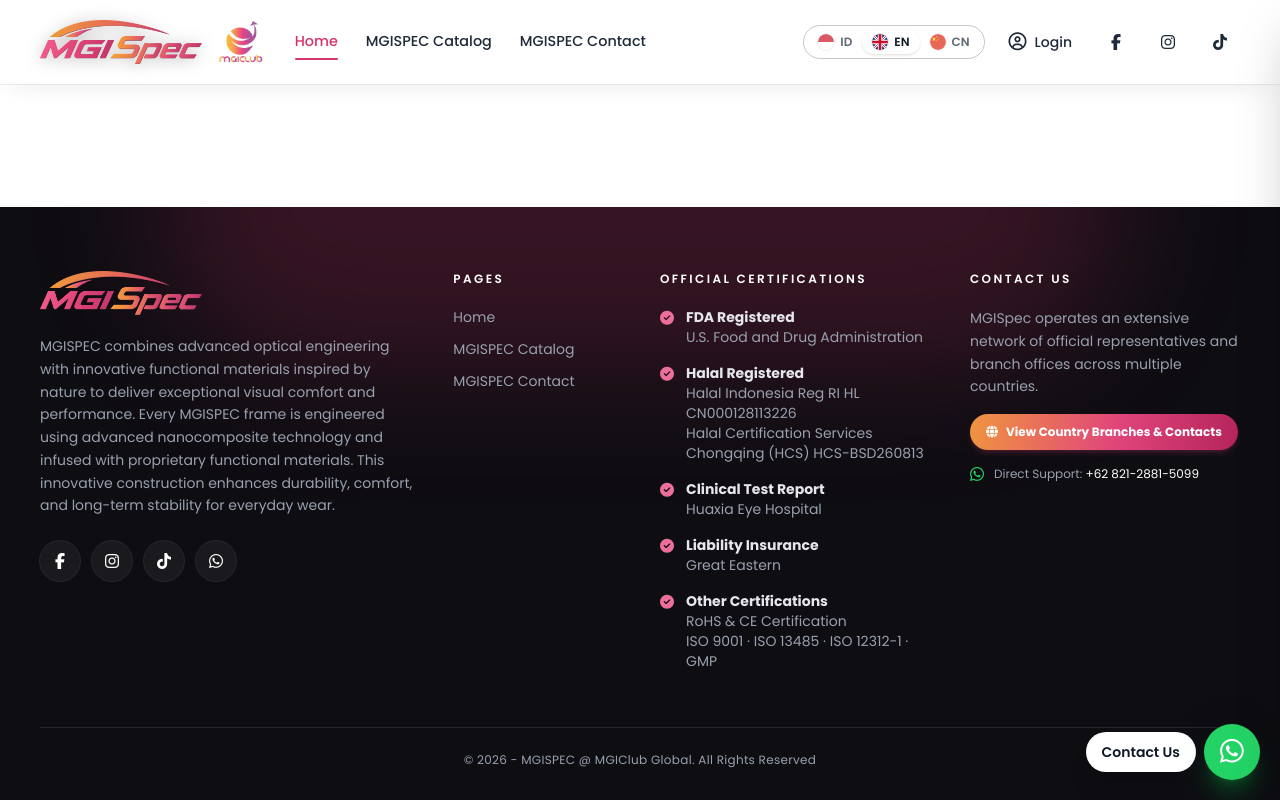
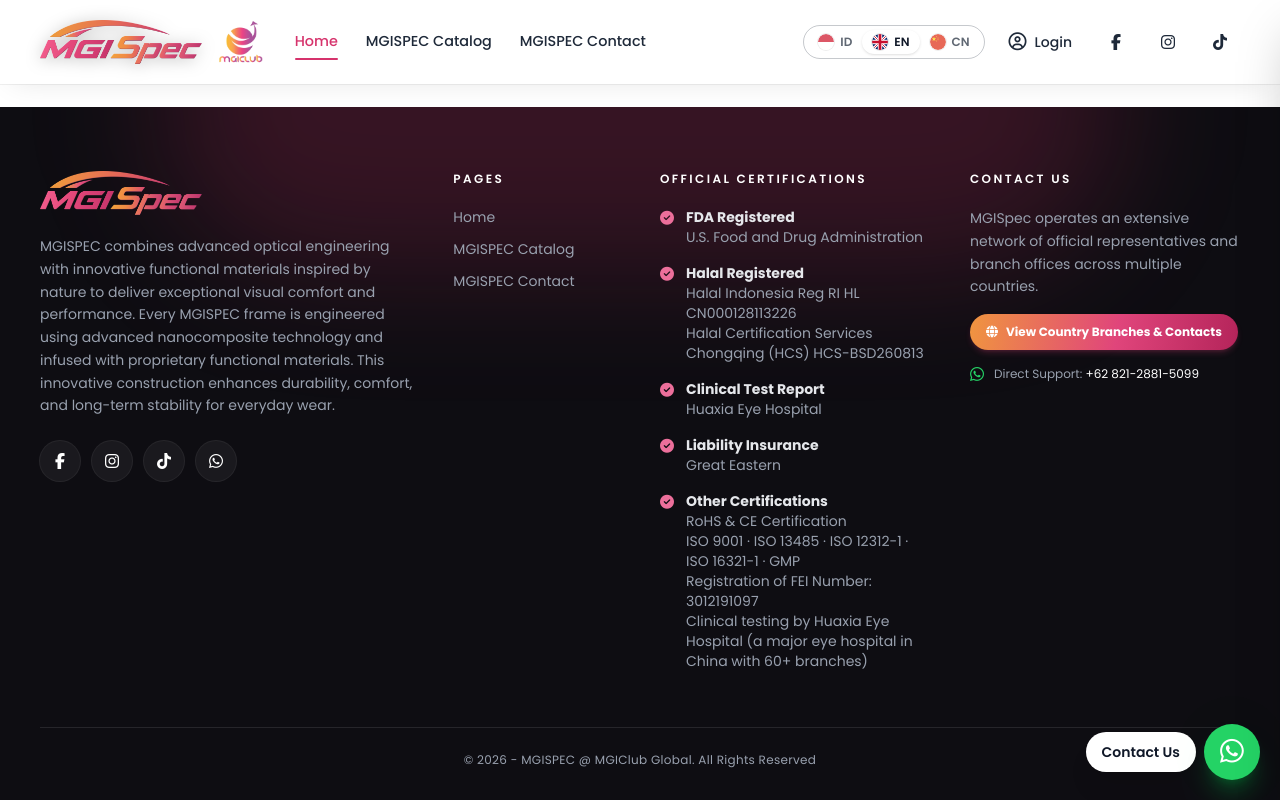
Before and after one commit to adiditm/MGISpec, a Laravel app: page /en in a window 1280 px wide. Run offline with Laravel 12, Linux system fonts and the light colour scheme; data comes from the database, SQL or seed files in the repository; data that the repository does not hold is empty; style sheets or scripts are compiled from the project's sources; parts of the project's set-up code (start-up, migrations or seed data) failed here and were passed over.

Commit message:
Footer: add FEI number, Huaxia clinical test and ISO 16321-1 to Other Certifications
Co-Authored-By: Claude Sonnet 5.5 <noreply@anthropic.com>

```diff
--- a/kacamata/mgispec/lang/cn.json
+++ b/kacamata/mgispec/lang/cn.json
@@ -42,6 +42,8 @@
     "Teknologi Medis": "医用科技",
     "Tentang Kami": "关于我们",
     "Sertifikasi Lainnya": "其他认证",
+    "Registrasi Nomor FEI": "FEI 编号注册",
+    "Uji Klinis dari Rumah Sakit Mata Huaxia (rumah sakit mata besar di Tiongkok dengan 60+ cabang)": "华夏眼科医院临床测试（中国大型眼科医院，拥有 60 多家分院）",
     "Terdaftar FDA": "FDA 注册",
     "Badan Pengawas Obat dan Makanan Amerika Serikat (U.S. FDA)": "美国食品药品监督管理局 (U.S. FDA)",
     "Terdaftar Halal": "清真注册",
--- a/kacamata/mgispec/lang/en.json
+++ b/kacamata/mgispec/lang/en.json
@@ -65,6 +65,8 @@
     "WhatsApp Pusat": "Global WhatsApp",
     "Login Member": "Member Login",
     "Sertifikasi Lainnya": "Other Certifications",
+    "Registrasi Nomor FEI": "Registration of FEI Number",
+    "Uji Klinis dari Rumah Sakit Mata Huaxia (rumah sakit mata besar di Tiongkok dengan 60+ cabang)": "Clinical testing by Huaxia Eye Hospital (a major eye hospital in China with 60+ branches)",
     "Terdaftar FDA": "FDA Registered",
     "Badan Pengawas Obat dan Makanan Amerika Serikat (U.S. FDA)": "U.S. Food and Drug Administration",
     "Terdaftar Halal": "Halal Registered",
--- a/kacamata/mgispec/lang/ph.json
+++ b/kacamata/mgispec/lang/ph.json
@@ -32,6 +32,8 @@
     "Teknologi": "Teknolohiya",
     "Tentang Kami": "Tungkol sa Amin",
     "Sertifikasi Lainnya": "Iba pang Sertipikasyon",
+    "Registrasi Nomor FEI": "Rehistrasyon ng FEI Number",
+    "Uji Klinis dari Rumah Sakit Mata Huaxia (rumah sakit mata besar di Tiongkok dengan 60+ cabang)": "Klinikal na pagsusuri ng Huaxia Eye Hospital (isang malaking ospital para sa mata sa Tsina na may 60+ sangay)",
     "Terdaftar FDA": "Rehistrado sa FDA",
     "Badan Pengawas Obat dan Makanan Amerika Serikat (U.S. FDA)": "U.S. Food and Drug Administration",
     "Terdaftar Halal": "Rehistradong Halal",
--- a/kacamata/mgispec/resources/views/partials/footer.blade.php
+++ b/kacamata/mgispec/resources/views/partials/footer.blade.php
@@ -43,7 +43,12 @@
                         [__('Terdaftar Halal'), ['Halal Indonesia Reg RI HL CN000128113226', 'Halal Certification Services Chongqing (HCS) HCS-BSD260813']],
                         [__('Laporan Uji Klinis'), [__('Rumah Sakit Mata Huaxia')]],
                         [__('Asuransi Tanggung Gugat'), ['Great Eastern']],
-                        [__('Sertifikasi Lainnya'), [__('Sertifikasi RoHS & CE'), 'ISO 9001 · ISO 13485 · ISO 12312-1 · GMP']],
+                        [__('Sertifikasi Lainnya'), [
+                            __('Sertifikasi RoHS & CE'),
+                            'ISO 9001 · ISO 13485 · ISO 12312-1 · ISO 16321-1 · GMP',
+                            __('Registrasi Nomor FEI') . ': 3012191097',
+                            __('Uji Klinis dari Rumah Sakit Mata Huaxia (rumah sakit mata besar di Tiongkok dengan 60+ cabang)'),
+                        ]],
                     ];
                 @endphp
                 <ul class="mt-5 space-y-4 text-sm">
```
